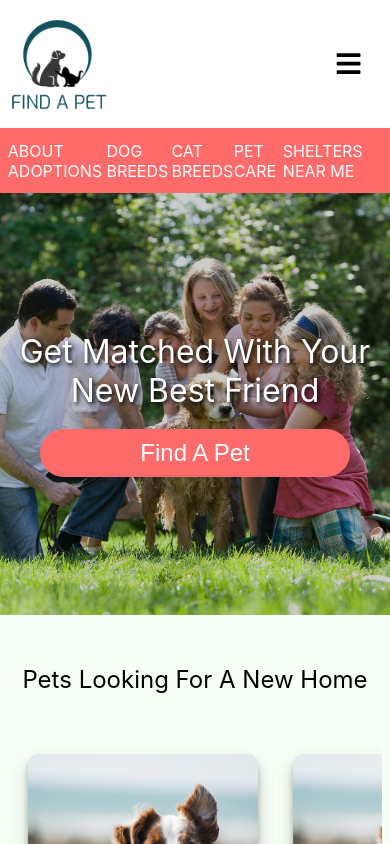
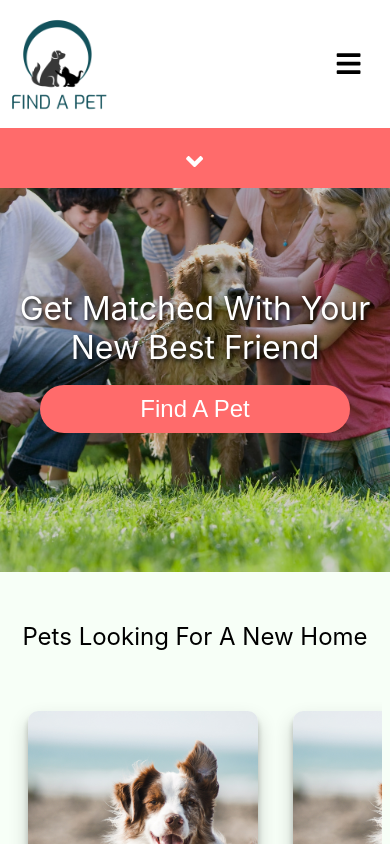
Before and after one commit to diegoro1/Find-A-Pet, a React (Create React App) app: page / in a window 390 px wide. Shown: the top 844 px of the page. Built offline with nearby package versions, Linux system fonts and the light colour scheme.

Commit message:
Add bottom nav functionality

```diff
--- a/src/components/homepage/Homepage.css
+++ b/src/components/homepage/Homepage.css
@@ -102,3 +102,10 @@
   transform: translateY(-0.5rem);
   outline: none;
 }
+
+/* to give space for mobile navbar */
+@media (max-width: 700px) {
+  .banner {
+    padding-top: 150px;
+  }
+}
--- a/src/components/navbar/Navbar.css
+++ b/src/components/navbar/Navbar.css
@@ -51,10 +51,20 @@
   margin-right: 20px;
 }
 
+.navbottom__link-drop {
+  display: none;
+}
+
 @media (max-width: 700px) {
   .icon {
     display: block;
     size: 500px;
+  }
+
+  .navtop {
+    z-index: 50 !important;
+    position: absolute;
+    width: 96%;
   }
 
   .navtop__menu.active {
@@ -82,4 +92,28 @@
   .navtop__mobile-menu {
     display: block;
   }
+
+  .navbottom {
+    flex-direction: column;
+    align-items: center;
+    position: absolute;
+    width: 96%;
+    z-index: 1;
+    top: -165px;
+    transition: all 0.5s ease;
+  }
+
+  .navbottom.active {
+    top: 128px;
+    transition: all 0.5s ease;
+  }
+
+  .navbottom__link-drop {
+    display: block;
+    font-size: 1.7rem;
+  }
+
+  .navbottom__link {
+    padding: 20px;
+  }
 }
--- a/src/components/navbar/Navbar.js
+++ b/src/components/navbar/Navbar.js
@@ -1,7 +1,7 @@
 import { useState } from 'react';
 import logo from '../../assets/logo.png'
 import './Navbar.css';
-import { FaBars, FaTimes } from 'react-icons/fa'
+import { FaBars, FaTimes, FaAngleDown, FaAngleUp } from 'react-icons/fa'
 
 const Navbar = () => {
 
@@ -29,12 +29,18 @@ const Navbar = () => {
                     }
                 </div>
             </div>
-            <div className="navbottom">
+            <div className={bottomNavClick ? "navbottom active" : "navbottom"}>
                 <div className="navbottom__link">about adoptions</div>
                 <div className="navbottom__link">dog breeds</div>
                 <div className="navbottom__link">cat breeds</div>
                 <div className="navbottom__link">pet care</div>
                 <div className="navbottom__link">shelters near me</div>
+                <div className="navbottom__link-drop" onClick={handleBottomNavClick}>
+                    {
+                        bottomNavClick ? (<FaAngleUp className="icon"/>) :
+                                        (<FaAngleDown className="icon"/>)
+                    }
+                </div>
             </div>
         </nav>
     )
```
